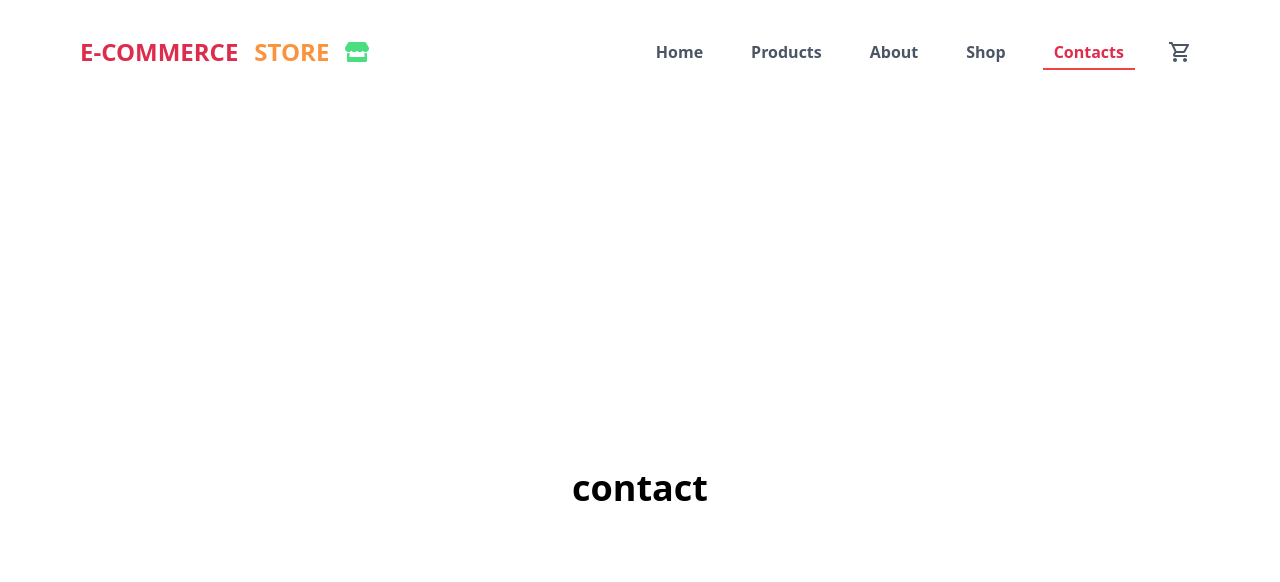
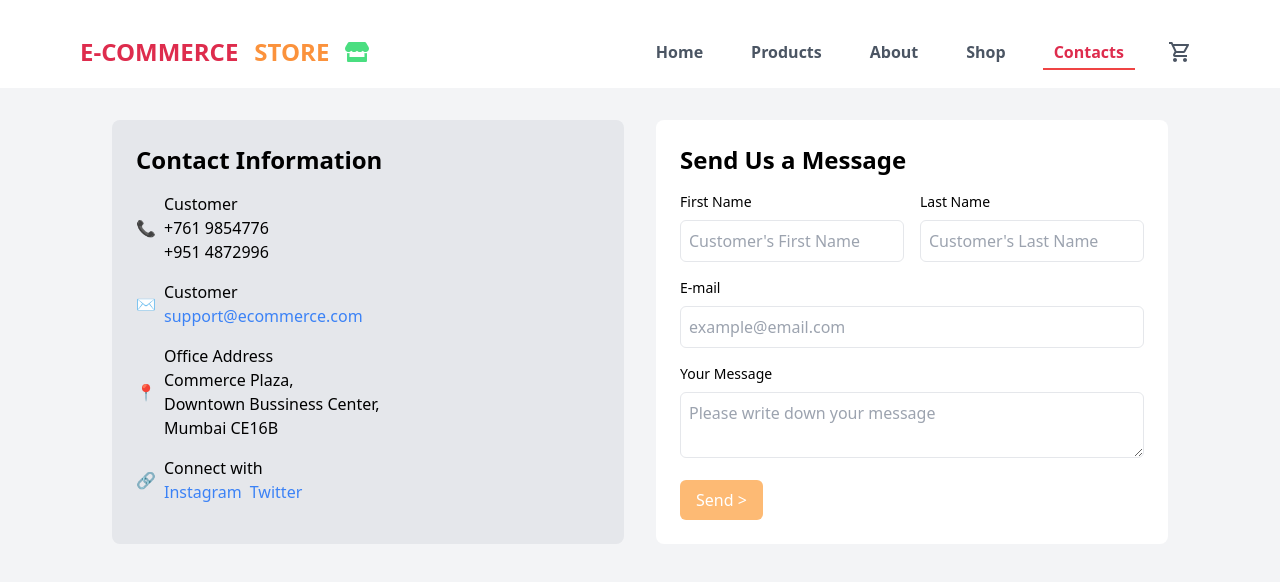
Before and after one commit to ShreyashBansod16/E_commerce_website, a React (Vite) app in the folder e_commerce/: page /contacts in a window 1280 px wide. Shown: the top 582 px of the page. Built offline with nearby package versions, Linux system fonts and the light colour scheme; a web font is replaced by a local one.

Commit message:
Added Contacts

```diff
--- a/e_commerce/src/components/Navpage/Contacts.jsx
+++ b/e_commerce/src/components/Navpage/Contacts.jsx
@@ -1,11 +1,80 @@
-import React from 'react'
+import React from 'react';
 
-const Contacts = () => {
+function Contacts() {
   return (
-    <div className='flex justify-center items-center h-screen'>
-      <h1 className='text-center text-4xl font-bold'>contact</h1>
+    <div className="bg-gray-100 min-h-screen p-8">
+      {/* Contact Information Section */}
+      <div className="container mx-auto">
+        <div className="grid grid-cols-1 md:grid-cols-2 gap-8">
+          <div className="bg-gray-200 p-6 rounded-lg">
+            <h2 className="text-2xl font-bold mb-4">Contact Information</h2>
+            <ul className="space-y-4">
+              <li className="flex items-center">
+                <span className="mr-2">📞</span>
+                <div>
+                  <p>Customer</p>
+                  <p>+761 9854776</p>
+                  <p>+951 4872996</p>
+                </div>
+              </li>
+              <li className="flex items-center">
+                <span className="mr-2">✉️</span>
+                <div>
+                  <p>Customer</p>
+                  <a href="mailto:support@ecommerce.com" className="text-blue-500">support@ecommerce.com</a>
+                </div>
+              </li>
+              <li className="flex items-center">
+                <span className="mr-2">📍</span>
+                <div>
+                  <p>Office Address</p>
+                  <p>Commerce Plaza,</p>
+                  <p>Downtown Bussiness Center,</p>
+                  <p>Mumbai CE16B</p>
+                </div>
+              </li>
+              <li className="flex items-center">
+                <span className="mr-2">🔗</span>
+                <div>
+                  <p>Connect with</p>
+                  <div className="flex space-x-2">
+                    <a href="#" className="text-blue-500">Instagram</a>
+                    <a href="#" className="text-blue-500">Twitter</a>
+                  </div>
+                </div>
+              </li>
+            </ul>
+          </div>
+
+          {/* Send Us a Message Section */}
+          <div className="bg-white p-6 rounded-lg">
+            <h2 className="text-2xl font-bold mb-4">Send Us a Message</h2>
+            <form className="space-y-4">
+              <div className="grid grid-cols-1 md:grid-cols-2 gap-4">
+                <div>
+                  <label className="block text-sm mb-2">First Name</label>
+                  <input type="text" placeholder="Customer's First Name" className="w-full p-2 border rounded-md" />
+                </div>
+                <div>
+                  <label className="block text-sm mb-2">Last Name</label>
+                  <input type="text" placeholder="Customer's Last Name" className="w-full p-2 border rounded-md" />
+                </div>
+              </div>
+              <div>
+                <label className="block text-sm mb-2">E-mail</label>
+                <input type="email" placeholder="example@email.com" className="w-full p-2 border rounded-md" />
+              </div>
+              <div>
+                <label className="block text-sm mb-2">Your Message</label>
+                <textarea placeholder="Please write down your message" className="w-full p-2 border rounded-md"></textarea>
+              </div>
+              <button type="submit" className="bg-orange-300 text-white py-2 px-4 rounded-md hover:bg-orange-400">Send &gt;</button>
+            </form>
+          </div>
+        </div>
+      </div>
     </div>
-  )
+  );
 }
 
 export default Contacts;
```
